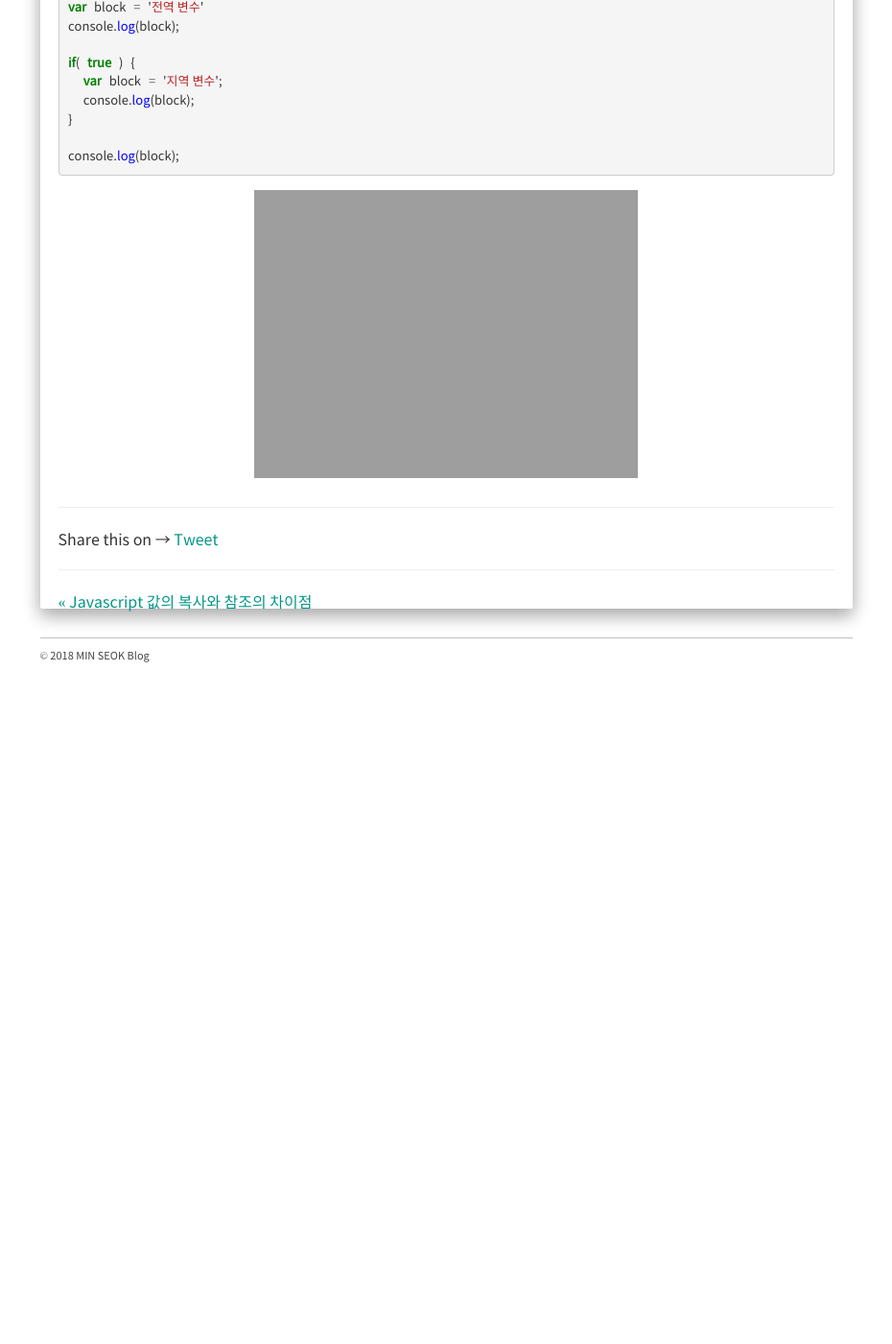
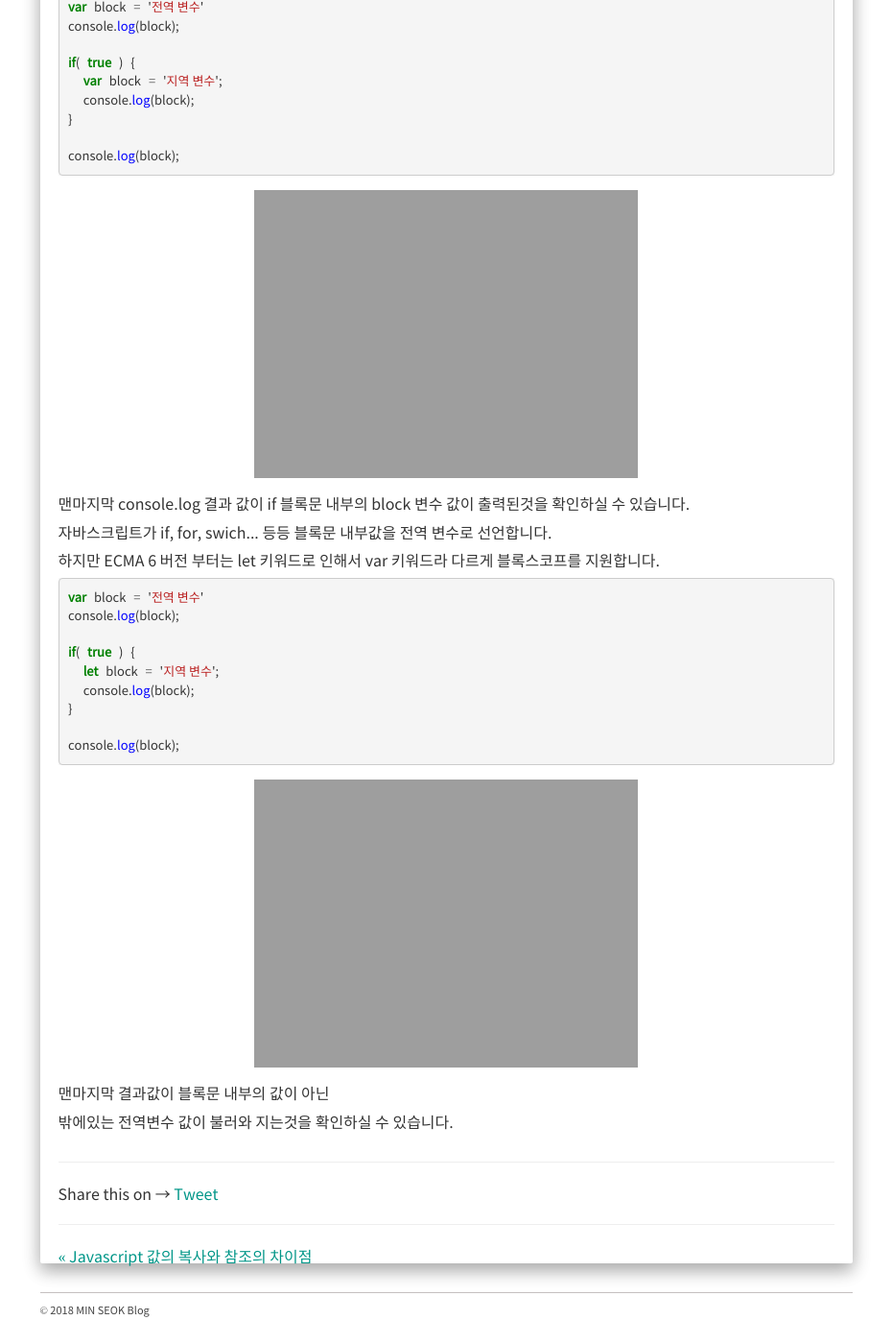
Before and after one commit to alalstjr/promote.github.io, a Jekyll site: the page built from _posts/2018-10-07-자바스크립트 함수 블록의 영역.md, in a window 1280 px wide and 1400 px high, scrolled down 2371 px. Shown: the whole window at 96% size, without its empty margins (321-1251 px from the left). Built offline with Jekyll 4.4.1, drawn with Linux system fonts in a browser that asks for light colours; nearby versions of some CDN libraries; our own code applies the rules of GitHub Pages for plain Markdown files; comment, search, counter and statistics services are not loaded; before the commit the page ends 3089 px from its top, so only the background shows below that.

Commit message:
Update 2018-10-07-자바스크립트 함수 블록의 영역.md

```diff
--- a/_posts/2018-10-07-자바스크립트 함수 블록의 영역.md
+++ b/_posts/2018-10-07-자바스크립트 함수 블록의 영역.md
@@ -105,4 +105,23 @@ console.log(block);
 <div class="img-box">
   <img src="{{ site.baseurl }}/static/img/post/2018-10-07-6.png" alt="자바스크립트 출력확인" />
 </div>
+<p>맨마지막 console.log 결과 값이 if 블록문 내부의 block 변수 값이 출력된것을 확인하실 수 있습니다.</p>
+<p>자바스크립트가 if, for, swich... 등등 블록문 내부값을 전역 변수로 선언합니다.</p>
+<p>하지만 ECMA 6 버전 부터는 let 키워드로 인해서 var 키워드라 다르게 블록스코프를 지원합니다.</p>
+{% highlight javascript %}
+var block = '전역 변수'
+console.log(block);
+
+if( true ) {
+  let block = '지역 변수';
+  console.log(block);
+}
+
+console.log(block);
+{% endhighlight %}
+<div class="img-box">
+  <img src="{{ site.baseurl }}/static/img/post/2018-10-07-7.png" alt="자바스크립트 출력확인" />
 </div>
+<p>맨마지막 결과값이 블록문 내부의 값이 아닌</p>
+<p>밖에있는 전역변수 값이 불러와 지는것을 확인하실 수 있습니다.</p>
+</div>
```
